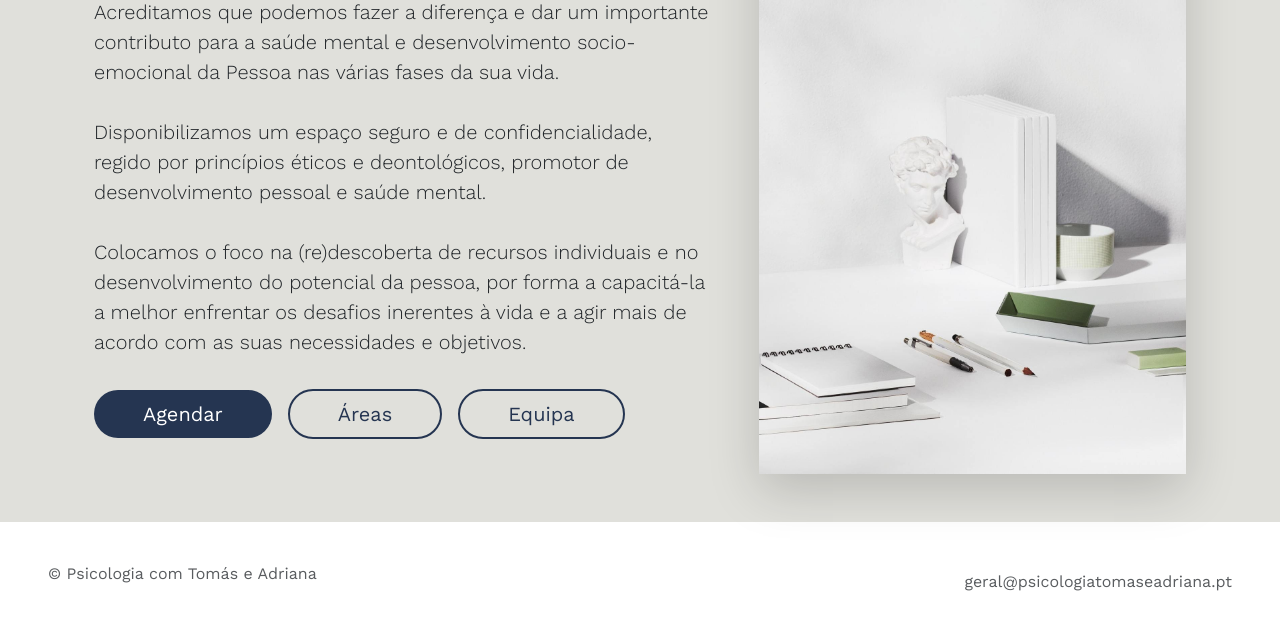
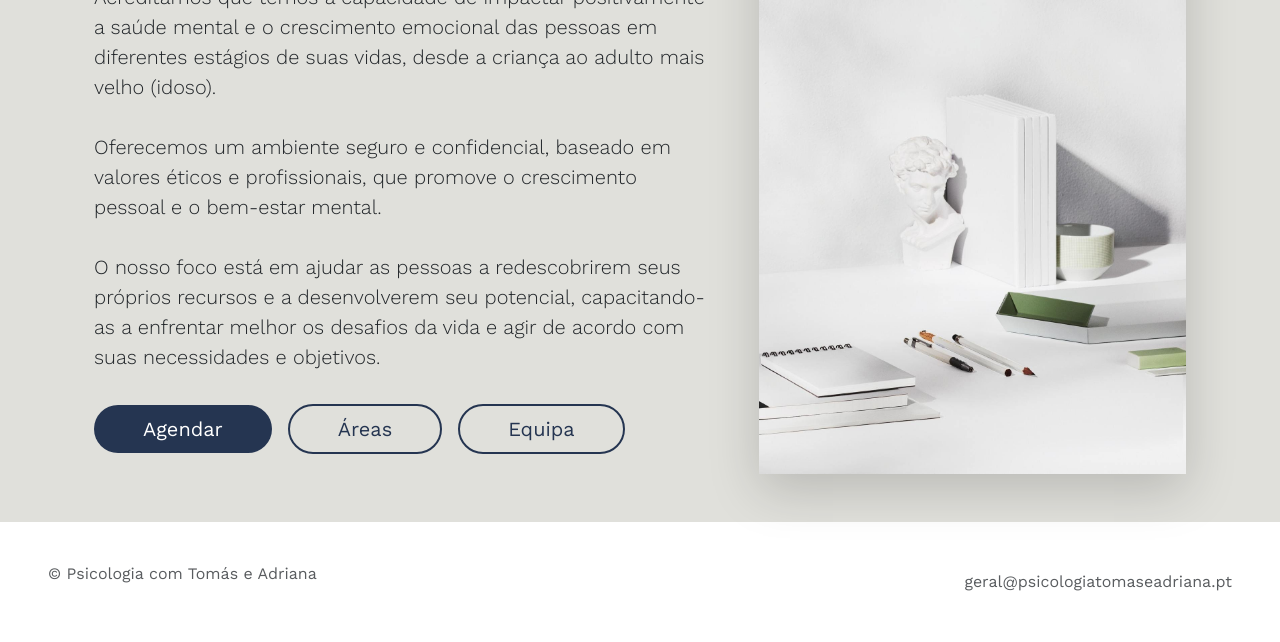
Before and after one commit to jorgepalma95/business-psychology-tomas-adriana, a plain HTML site: page index.html in a window 1280 px wide. Shown: the part 262-904 px from the top of the page. Drawn offline with nearby package versions, Linux system fonts and the light colour scheme.

Commit message:
home description updated

```diff
--- a/index.html
+++ b/index.html
@@ -45,12 +45,11 @@
                 <div class="col-lg-7">
                     <h2 class="fw-bold text-body-emphasis lh-1 mb-3">Quem somos</h2>
                     <p class="lead">
-                        Acreditamos que podemos fazer a diferença e dar um importante contributo para a saúde mental e desenvolvimento socio-emocional da Pessoa nas várias fases da sua vida.
+                        Acreditamos que temos a capacidade de impactar positivamente a saúde mental e o crescimento emocional das pessoas em diferentes estágios de suas vidas, desde a criança ao adulto mais velho (idoso).
                         <br><br>
-                        Disponibilizamos um espaço seguro e de confidencialidade, regido por princípios éticos e deontológicos, promotor de desenvolvimento pessoal e saúde mental.
+                        Oferecemos um ambiente seguro e confidencial, baseado em valores éticos e profissionais, que promove o crescimento pessoal e o bem-estar mental.
                         <br><br>
-                        Colocamos o foco na (re)descoberta de recursos individuais e no desenvolvimento do potencial da pessoa, por forma a capacitá-la a melhor enfrentar os desafios inerentes à vida e a agir mais de acordo com as suas necessidades e objetivos.
-                    </p>
+                        O nosso foco está em ajudar as pessoas a redescobrirem seus próprios recursos e a desenvolverem seu potencial, capacitando-as a enfrentar melhor os desafios da vida e agir de acordo com suas necessidades e objetivos.                    </p>
                     <div class="d-flex flex-column flex-md-row align-items-stretch align-items-md-center">
                         <a href="agendar.html" role="button" class="btn btn-main btn-lg rounded-5 px-5 mt-3 me-3">Agendar</a>
                         <a href="areas.html" role="button" class="btn btn-main-empty btn-lg rounded-5 px-5 mt-3 me-3">Áreas</a>
```
